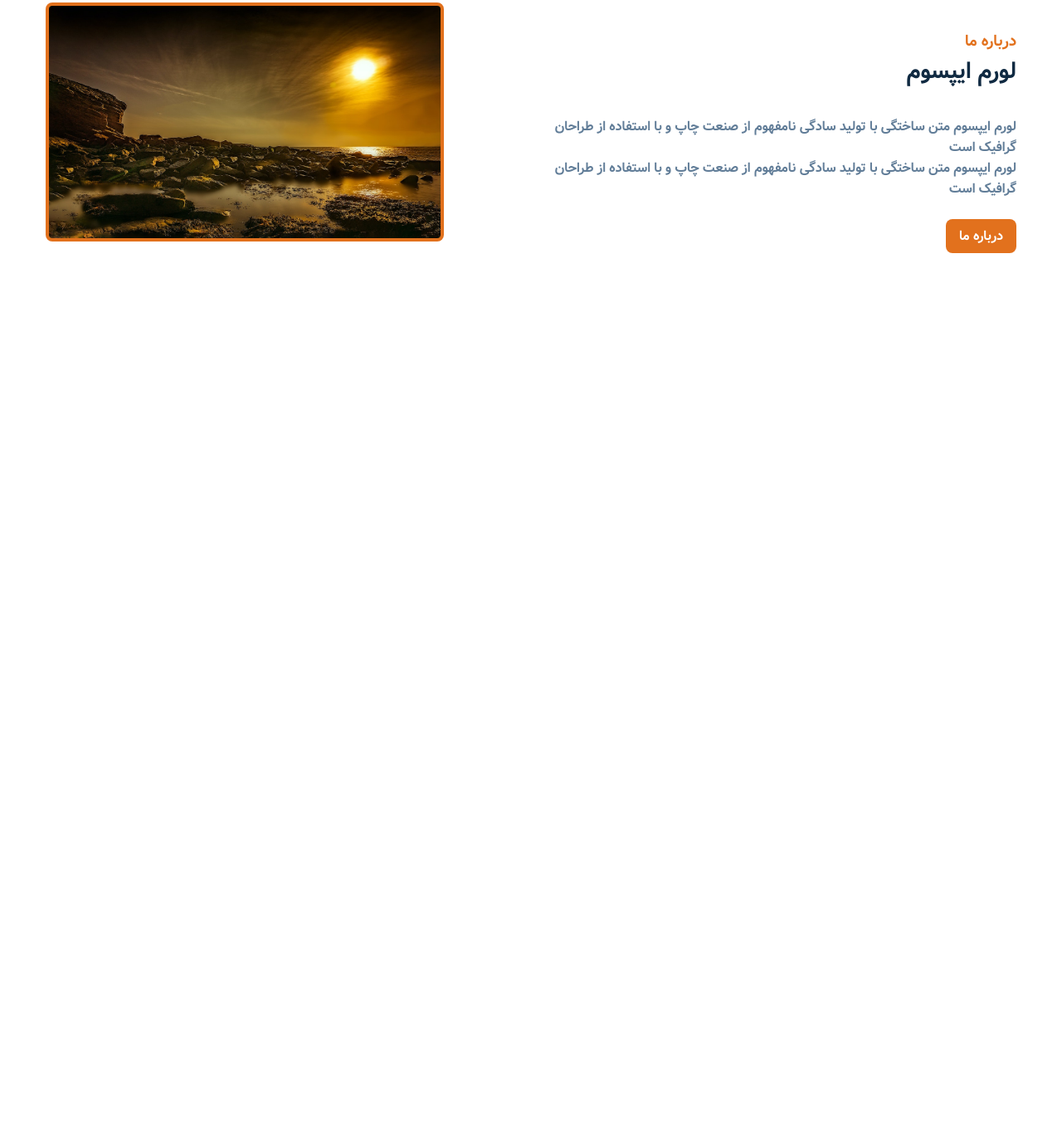
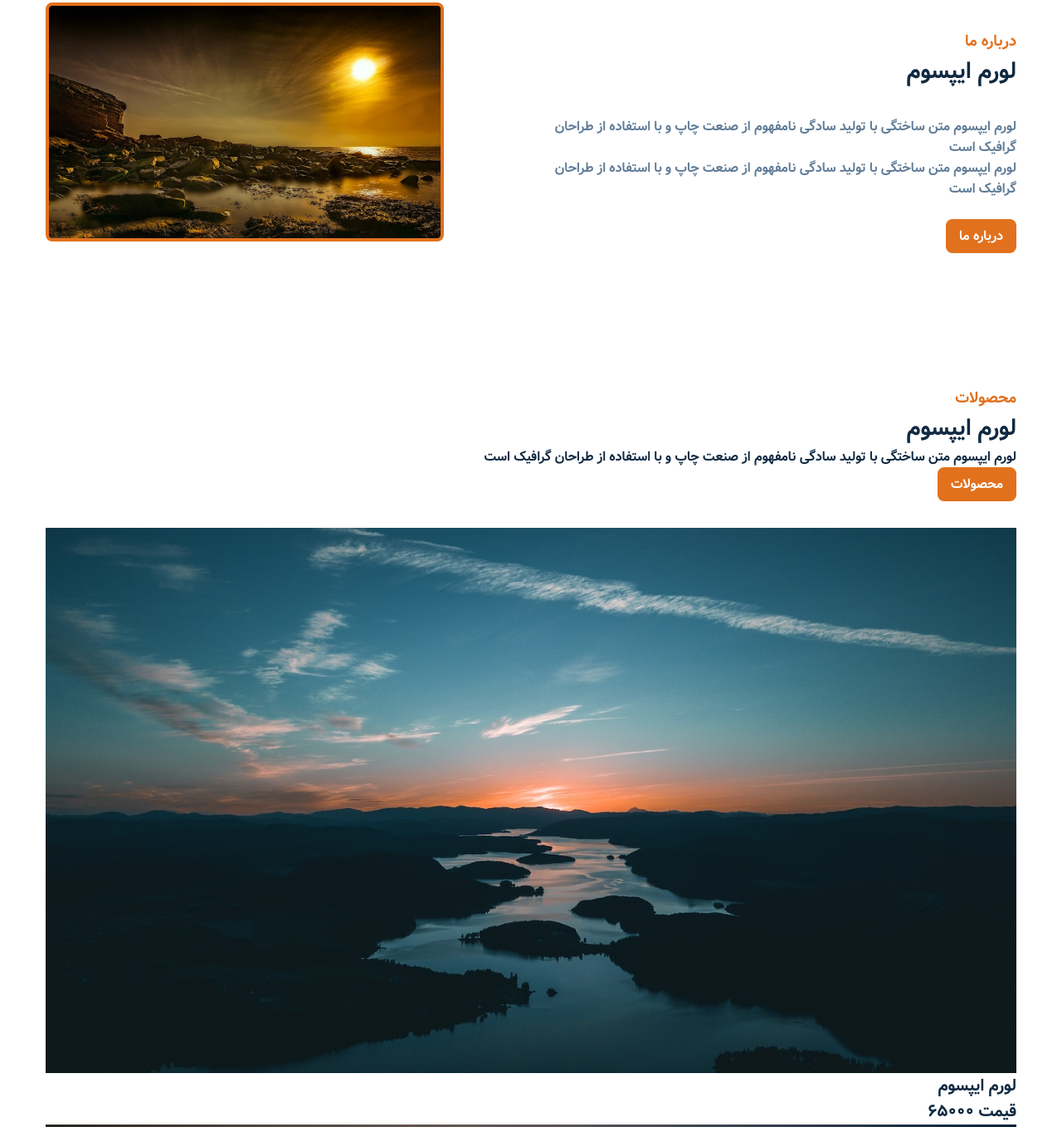
Before and after one commit to MaryamRezazade/html-css, a plain HTML site: page index.html in a window 1280 px wide. Shown: the part 1129-2487 px from the top of the page at 83% size. Before the commit the page ends 1530 px from the top, so only its background shows below. Drawn offline with Linux system fonts and the light colour scheme; files whose address does not match are found by name.

Commit message:
product-html

```diff
--- a/index.html
+++ b/index.html
@@ -93,5 +93,38 @@
       </article>
     </section>
     <!--end of about-->
+    <!--products-->
+    <section class="section-center products clearfix">
+      <article class="products-info">
+        <div class="section-title">
+          <h3>محصولات</h3>
+          <h2>لورم ایپسوم</h2>
+          <p class="product-text">
+            لورم ایپسوم متن ساختگی با تولید سادگی نامفهوم از صنعت چاپ و با
+            استفاده از طراحان گرافیک است
+          </p>
+        <a class="btn btn-product" href="product.html">محصولات</a>
+        </div>
+      </article>
+      <article>
+        <div class="product">
+          <img class="product-img" src="./images/product-1.jpg" alt="product-1">
+          <h4 class="product-title">لورم ایپسوم</h4>
+          <h4 class="product-price">65000 <span>قیمت</span></h4>
+        </div>
+        <div class="product">
+          <img class="product-img" src="./images/product-2.jpg" alt="product-2">
+          <h4 class="product-title">لورم ایپسوم</h4>
+          <h4 class="product-price">95000 <span>قیمت</span></h4>
+        </div>
+        <div class="product">
+          <img class="product-img" src="./images/product-3.jpg" alt="product-3">
+          <h4 class="product-title">لورم ایپسوم متن</h4>
+          <h4 class="product-price">175000 <span>قیمت</span></h4>
+        </div>
+
+      </article>
+    </section>
+    <!--end of about-->
   </body>
 </html>
```
